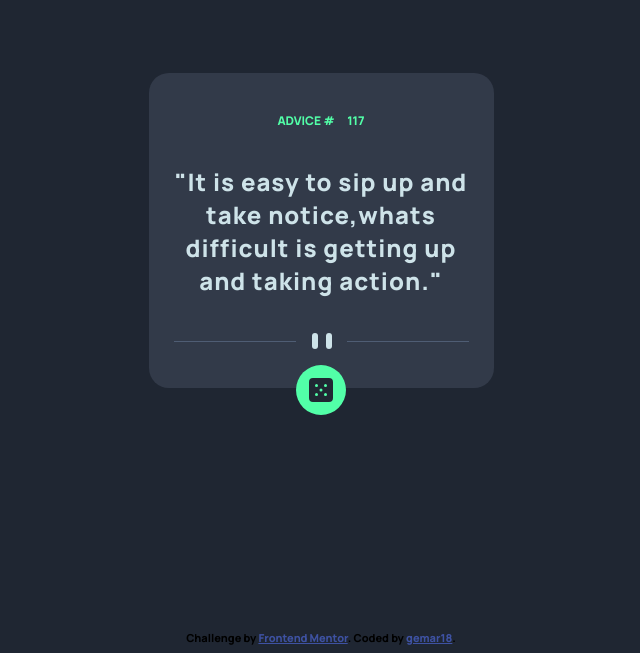
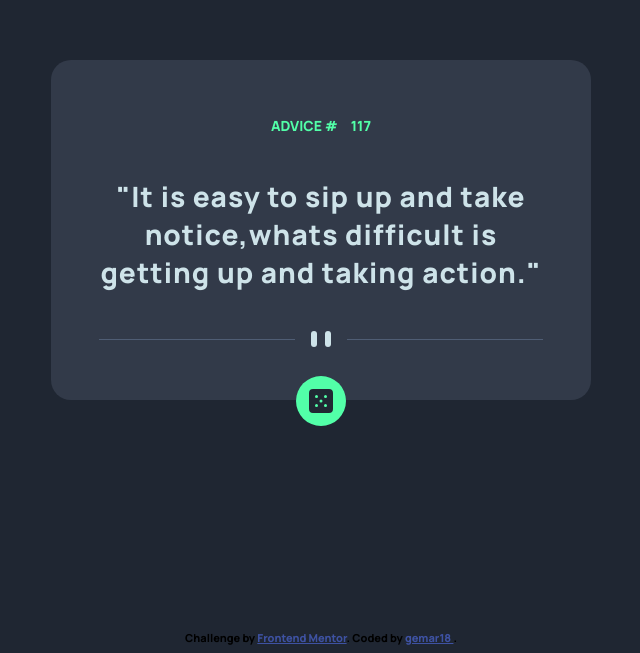
Before and after one commit to gemar18/advice-generator-app-main, a plain HTML site: page index.html in a window 1280 px wide. Shown: the part 178-831 px from the top of the page, without its empty margins (319-959 px from the left). Drawn offline with Linux system fonts and the light colour scheme.

Commit message:
second commit

```diff
--- a/index.html
+++ b/index.html
@@ -11,7 +11,7 @@
 
 <body>
   <main>
-    <article class="container">
+    <div class="container">
 
       <div id="advice" class="advice">
         <p>
@@ -24,19 +24,21 @@
           "It is easy to sip up and take notice,whats difficult is getting up and taking action."
         </p>
       </div>
-      <img src="images/pattern-divider-mobile.svg" alt="image-pattern">
+      <img src="images\pattern-divider-desktop.svg" alt="image-pattern">
 
 
       <div  id="dice" class="image-container">
         <img class="image-icon" src="images/icon-dice.svg" alt="image-icon">
       </div>
-    </article>
+    </div>
 
   </main>
-  <div class="attribution">
+  <footer class="attribution">
     Challenge by <a href="https://www.frontendmentor.io?ref=challenge" target="_blank">Frontend Mentor</a>.
-    Coded by <a href="https://github.com/gemar18/advice-generator-app-main">gemar18</a>.
-  </div>
+    Coded by <a href="https://github.com/gemar18/advice-generator-app-main">gemar18
+
+    </a>.
+  </footer>
   <script src="script.js"></script>
 </body>
 
--- a/style.css
+++ b/style.css
@@ -22,14 +22,14 @@ main {
 }
 
 .container {
-    width: 345px;
-    height: 315px;
+    width: 540px;
+    height: 340px;
     position: relative;
     display: flex;
     flex-direction: column;
     align-items: center;
     justify-content: center;
-    margin: 120px auto;
+    margin: 220px auto;
     background: var(--DarkGrayishBlue);
     border-radius: 20px;
     color: var(--LightCyan);
@@ -37,7 +37,7 @@ main {
 
 .advice {
     color: var(--NeonGreen);
-    font-size: 12px;
+    font-size: 14px;
 }
 
 span {
@@ -46,13 +46,13 @@ span {
 
 .text-container {
     text-align: center;
-    font-size: 24px;
+    font-size: 28px;
     letter-spacing: 1px;
 
 }
 
 .text-container p {
-    width: 300px;
+    width: 460px;
 }
 
 img {
```
